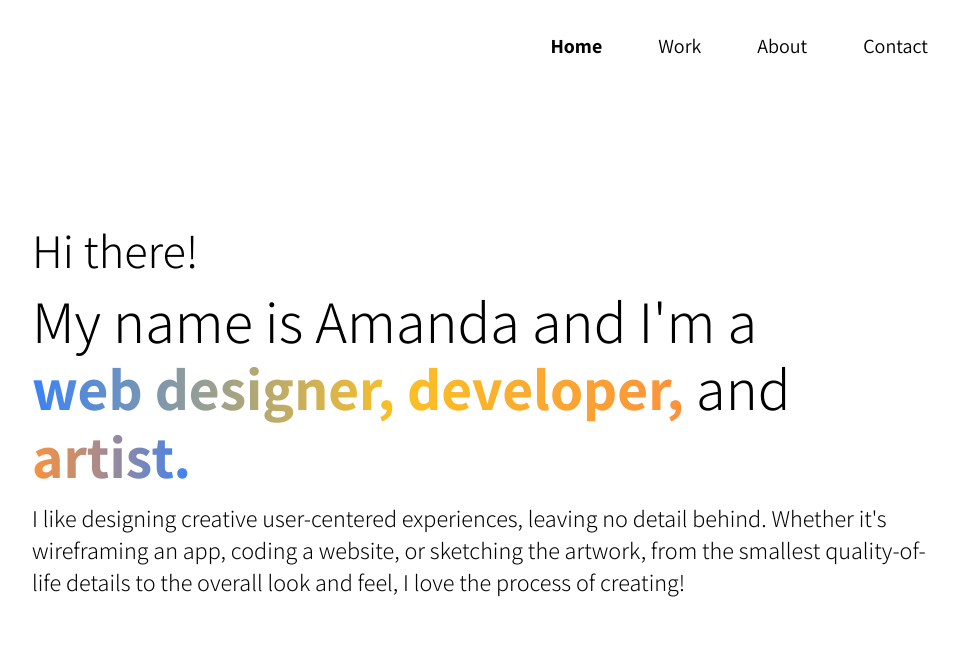
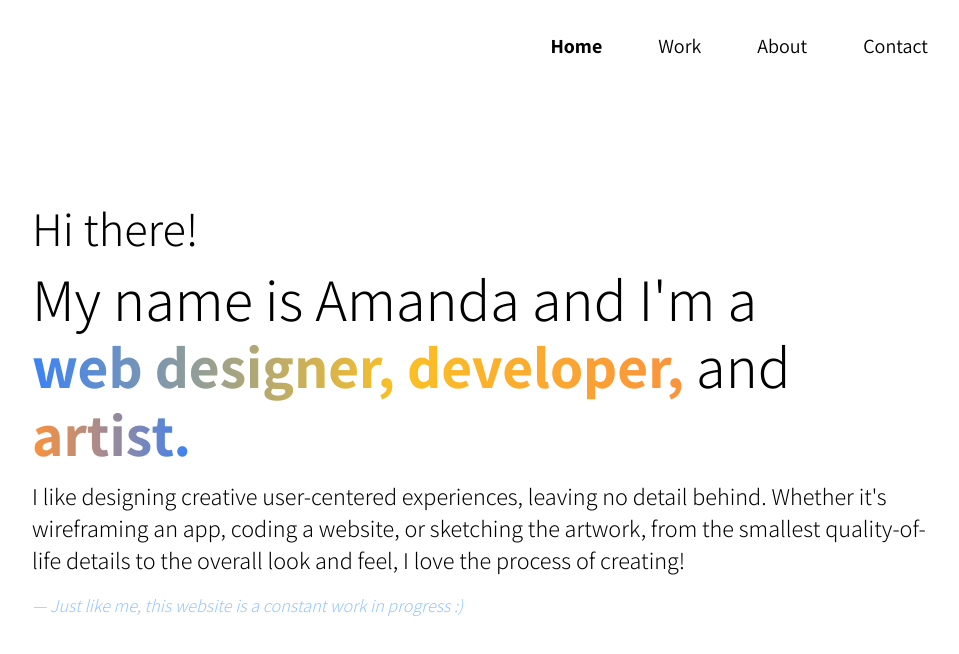
Before and after one commit to aescaba/portfolio, a Next.js app: page / in a window 1280 px wide. Shown: the top 654 px of the page, without its empty margins (160-1119 px from the left). Built offline with nearby package versions, Linux system fonts and the light colour scheme.

Commit message:
disclaimer

```diff
--- a/pages/index.js
+++ b/pages/index.js
@@ -18,6 +18,7 @@ export default function Home() {
           coding a website, or sketching the artwork, from the smallest quality-of-life details to the overall look and feel,
           I love the process of creating!
           </h2>
+         <div class="my-6 text-blue-300 font-light text-lg italic">&mdash; Just like me, this website is a constant work in progress :)</div>
     </div>
 
   )
```
